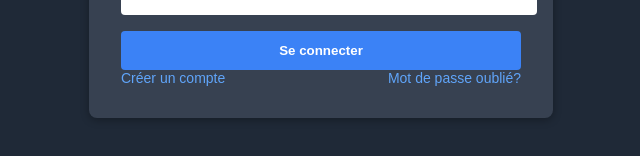
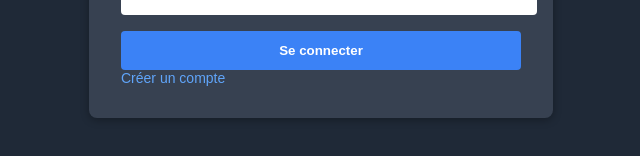
Before and after one commit to mmoyaerts/ProjetDOTA, a Vue app in the folder frontend/: page / in a window 1280 px wide. Shown: the part 484-640 px from the top of the page, without its empty margins (319-959 px from the left). Built offline with nearby package versions, Linux system fonts and the light colour scheme.

Commit message:
enlever mdp oublier

```diff
--- a/frontend/src/LoginView.vue
+++ b/frontend/src/LoginView.vue
@@ -13,7 +13,6 @@
       <p v-if="error" style="color: #f87171; text-align: center;">{{ error }}</p>
       <div class="link-group">
         <router-link to="/signup">Créer un compte</router-link>
-        <router-link to="/">Mot de passe oublié?</router-link>
       </div>
     </div>
   </div>
```
